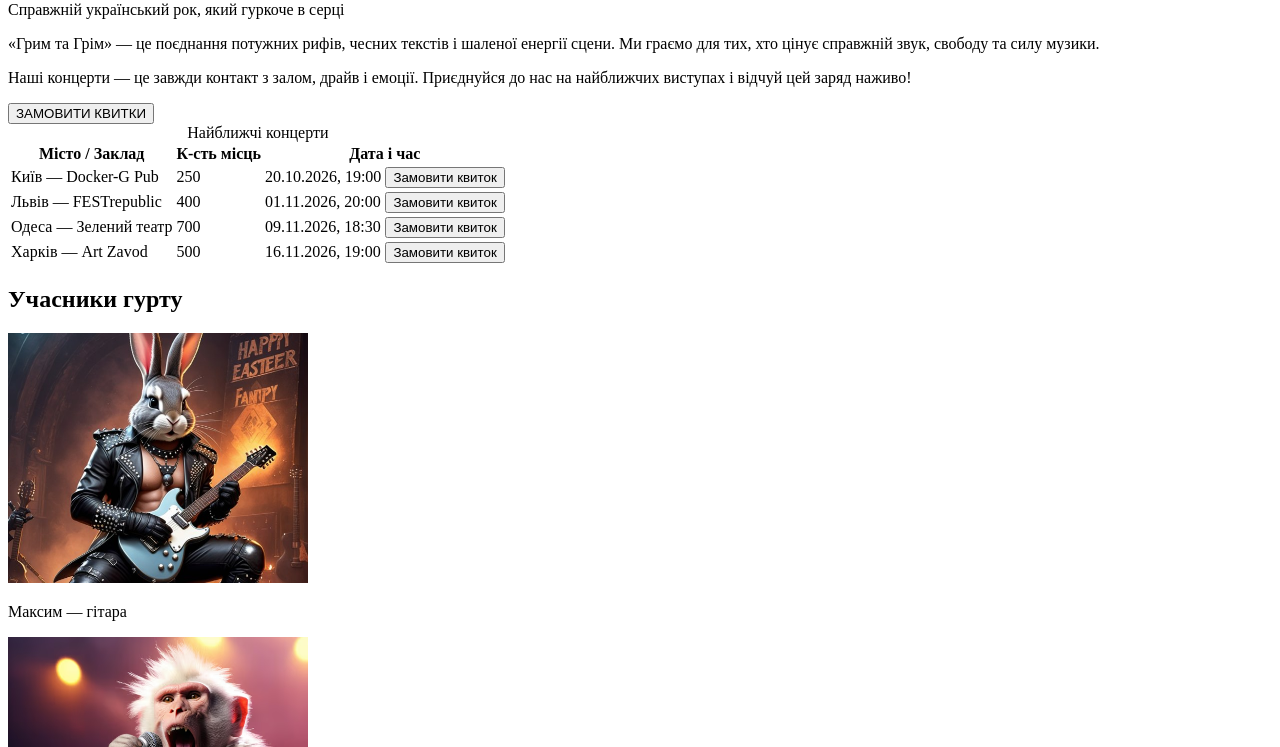
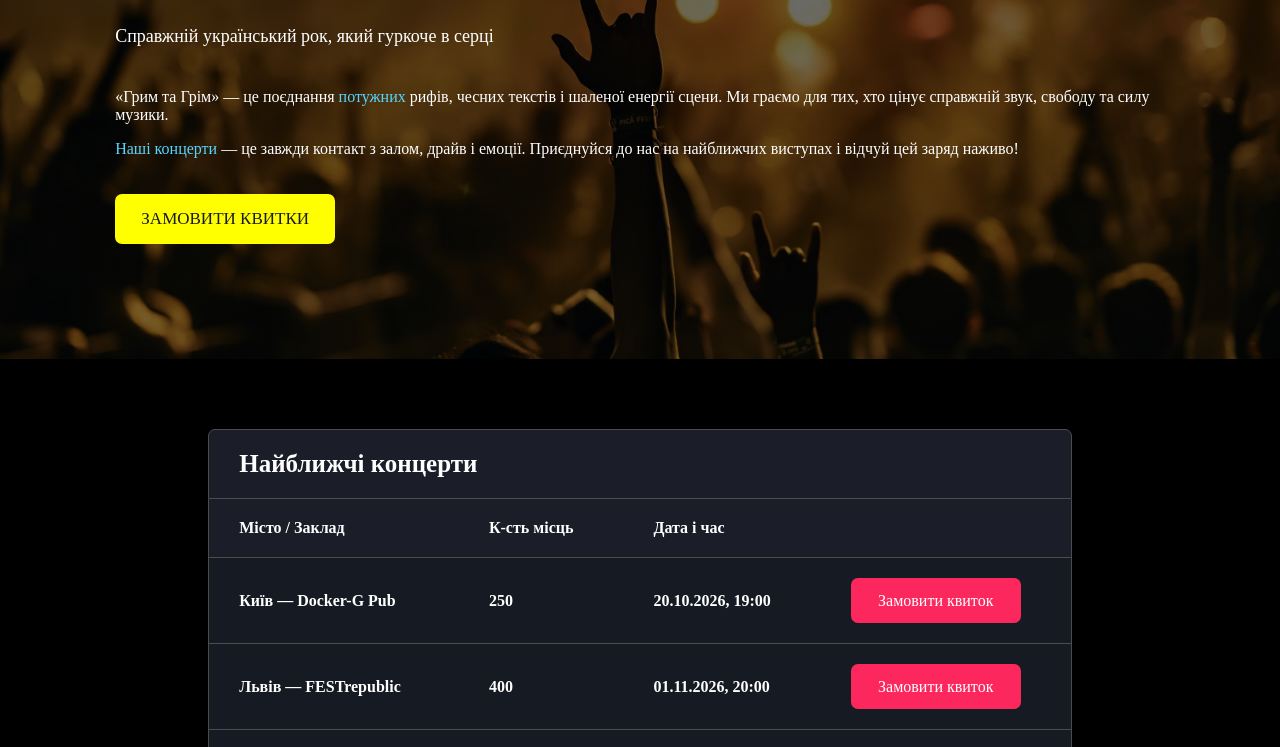
Before and after one commit to ilyaly1103/landing-rock-group, a plain HTML site: page index.html in a window 1280 px wide. Shown: the part 268-1015 px from the top of the page. Drawn offline with Linux system fonts and the light colour scheme; the site is published under a folder, as on GitHub Pages, so addresses that start at the root find nothing; a web font is replaced by a local one.

Commit message:
Update stylesheet link path in index.html

```diff
--- a/index.html
+++ b/index.html
@@ -4,7 +4,7 @@
 <head>
     <meta charset="UTF-8">
     <meta name="viewport" content="width=device-width, initial-scale=1.0">
-    <link rel="stylesheet" href="/frontend/styles.css">
+    <link rel="stylesheet" href="./frontend/styles.css">
     <title>Landing</title>
 </head>
 
```
